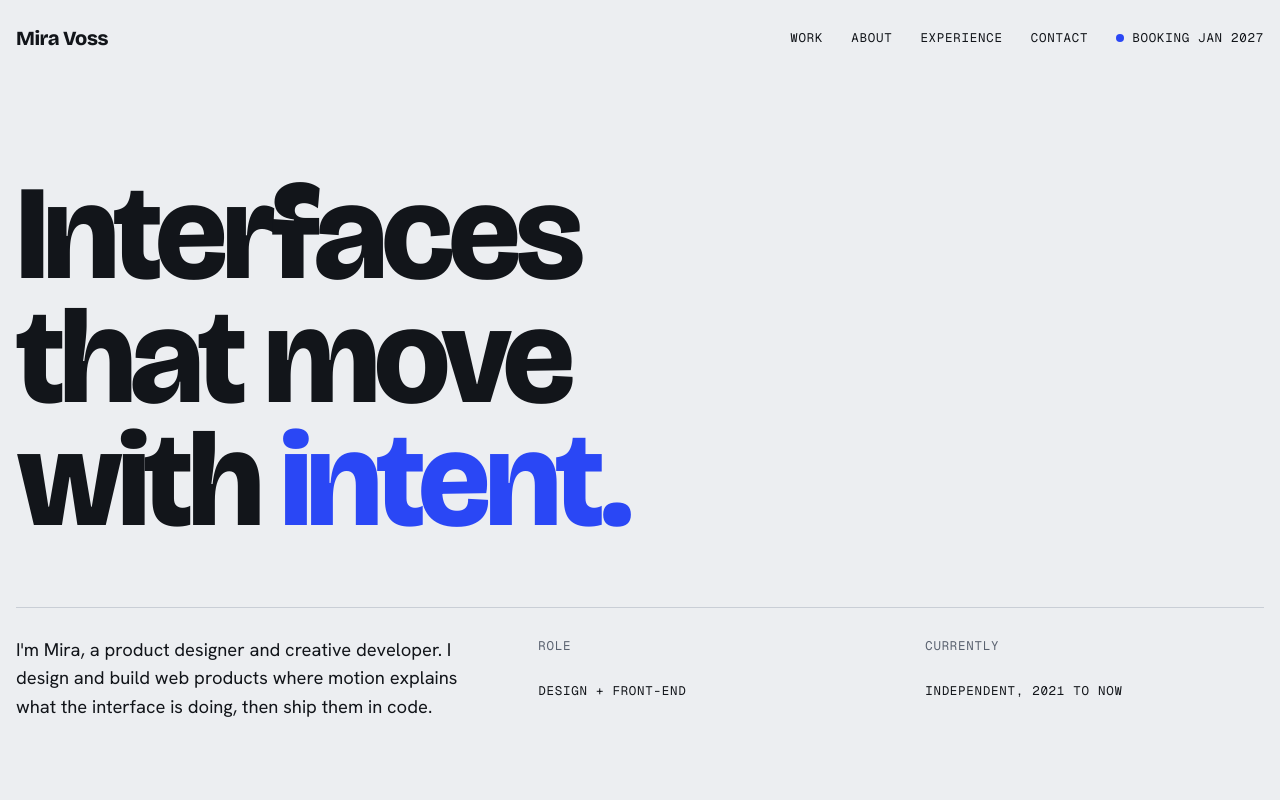
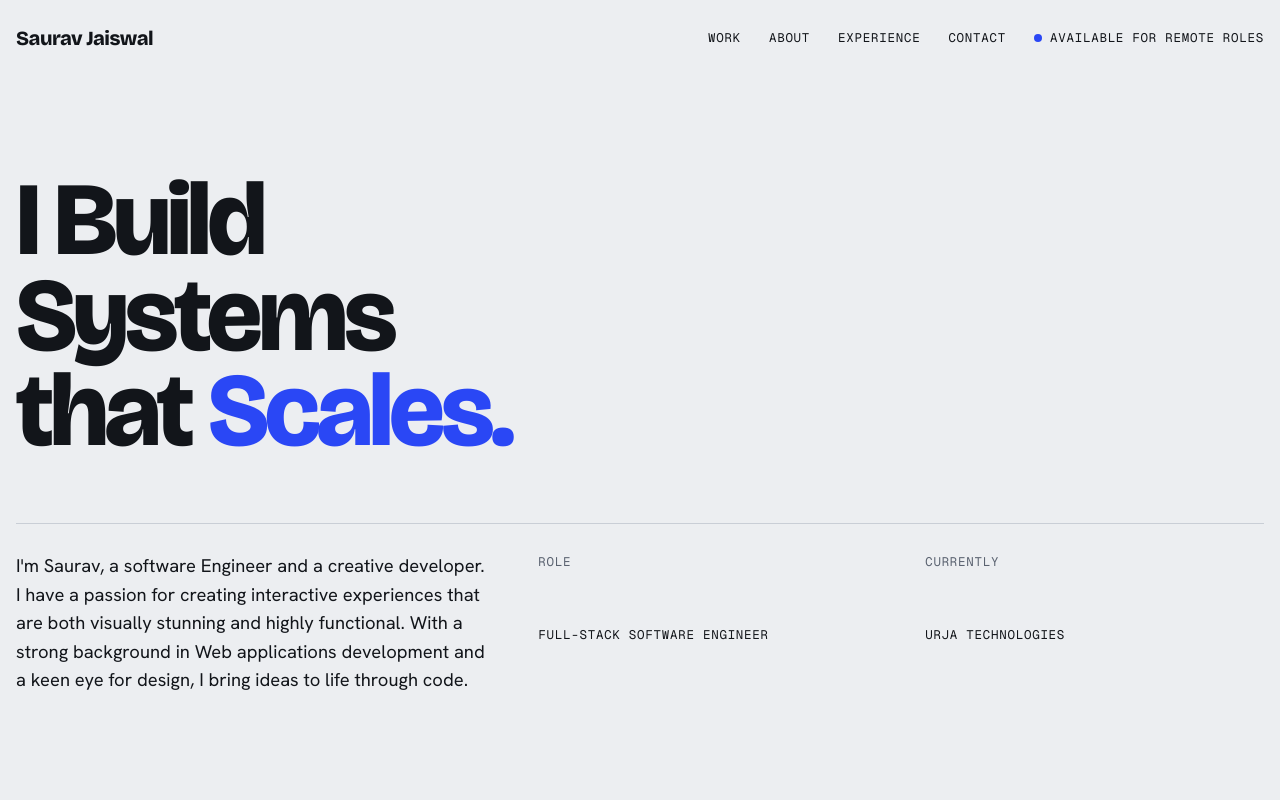
Before and after one commit to sauravjaswl14/gsap, a React (Vite) app: page / in a window 1280 px wide. Shown: the top 800 px of the page. Built offline with nearby package versions, Linux system fonts and the light colour scheme.

Commit message:
feat: change in data

```diff
--- a/index.html
+++ b/index.html
@@ -3,8 +3,11 @@
   <head>
     <meta charset="UTF-8" />
     <meta name="viewport" content="width=device-width, initial-scale=1.0" />
-    <meta name="description" content="Portfolio of Mira Voss, product designer and creative developer." />
-    <title>Mira Voss Studio</title>
+    <meta
+      name="description"
+      content="Portfolio of Saurav Jaiswal, Software Engineer and Creative Developer."
+    />
+    <title>Saurav Jaiswal Portfolio</title>
     <link rel="preconnect" href="https://fonts.googleapis.com" />
     <link rel="preconnect" href="https://fonts.gstatic.com" crossorigin />
     <link
--- a/package.json
+++ b/package.json
@@ -1,5 +1,5 @@
 {
-  "name": "mira-voss-portfolio",
+  "name": "saurav-jaiswal-portfolio",
   "private": true,
   "version": "1.0.0",
   "type": "module",
--- a/src/components/Hero.tsx
+++ b/src/components/Hero.tsx
@@ -1,22 +1,24 @@
-import { profile } from '../data';
-import Line from './Line';
+import { profile } from "../data";
+import Line from "./Line";
 
 export default function Hero() {
   return (
     <div className="hero pb-12 pt-8 md:pb-24 md:pt-24">
       <h1
-        className="font-display text-[clamp(2.9rem,10.5vw,9.5rem)] font-extrabold leading-[0.92] tracking-[-0.04em] text-balance"
+        className="font-display text-[clamp(2.5rem,10.5vw,6.5rem)] font-extrabold leading-[0.92] tracking-[-0.04em] text-balance"
         aria-label="Interfaces that move with intent."
       >
-        <Line>Interfaces</Line>
-        <Line>that move</Line>
+        <Line>I Build</Line>
+        <Line>Systems</Line>
         <Line>
-          with <em className="not-italic text-accent">intent.</em>
+          that <em className="not-italic text-accent">Scales.</em>
         </Line>
       </h1>
       <div className="hero-rule mt-[clamp(32px,5vw,64px)] h-px bg-line" />
       <div className="hero-meta grid grid-cols-2 gap-x-12 gap-y-6 pt-7 md:grid-cols-[1.4fr_1fr_1fr]">
-        <p className="col-span-2 max-w-[46ch] text-[1.15rem] md:col-span-1">{profile.intro}</p>
+        <p className="col-span-2 max-w-[46ch] text-[1.15rem] md:col-span-1">
+          {profile.intro}
+        </p>
         <dl className="mono grid gap-1">
           <dt className="text-muted">Role</dt>
           <dd>{profile.role}</dd>
--- a/src/data.ts
+++ b/src/data.ts
@@ -1,4 +1,3 @@
-// All page content lives here. Replace the placeholder values with your own.
 
 export type ArtKind = 'tideline' | 'fieldnotes' | 'orbit' | 'kiln';
 
@@ -42,13 +41,13 @@ export interface SocialLink {
 }
 
 export const profile = {
-  name: 'Mira Voss',
-  email: 'hello@miravoss.studio',
-  availability: 'Booking Jan 2027',
+  name: 'Saurav Jaiswal',
+  email: 'sauravjaiswal.dev@gmail.com',
+  availability: 'Available for remote roles',
   intro:
-    "I'm Mira, a product designer and creative developer. I design and build web products where motion explains what the interface is doing, then ship them in code.",
-  role: 'Design + front-end',
-  currently: 'Independent, 2021 to now',
+    "I'm Saurav, a software Engineer and a creative developer. I have a passion for creating interactive experiences that are both visually stunning and highly functional. With a strong background in Web applications development and a keen eye for design, I bring ideas to life through code.",
+  role: 'Full-stack Software Engineer',
+  currently: 'Urja Technologies',
 };
 
 export const navLinks = [
```
Also changed, not shown: 2 other files (tests, documents, lock files or other folders).
